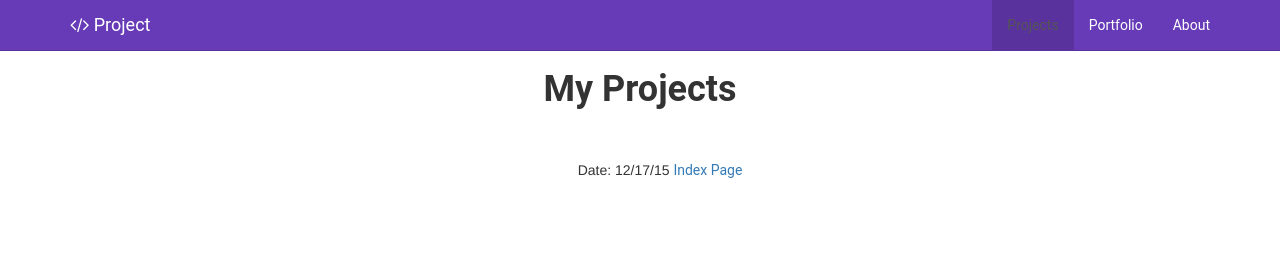
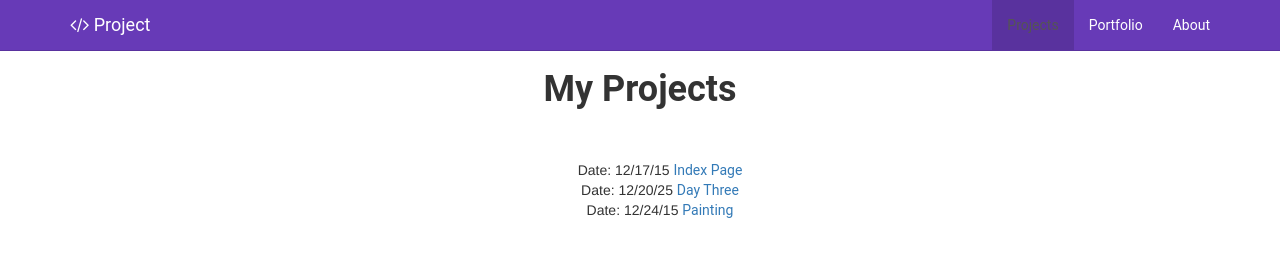
Before and after one commit to Will-He-Iz/180-Days-of-Design, a plain HTML site: page index.html in a window 1280 px wide. Drawn offline with nearby package versions, Linux system fonts and the light colour scheme.

Commit message:
linked pages to index page

```diff
--- a/index.html
+++ b/index.html
@@ -64,6 +64,8 @@
         <div class="col-md-4 col-md-offset-4 text-center">
           <ul id="project-list">
             <li>Date: 12/17/15 <a class="project-link" href="#"> Index Page</a></li>
+            <li>Date: 12/20/25 <a class="project-link" href="http://will-he-iz.github.io/day-three"> Day Three</a></li>
+            <li>Date: 12/24/15 <a class="project-link" href="http://will-he-iz.github.io/painting"> Painting</a></li>
           </ul>
         </div>
       </div>
```
